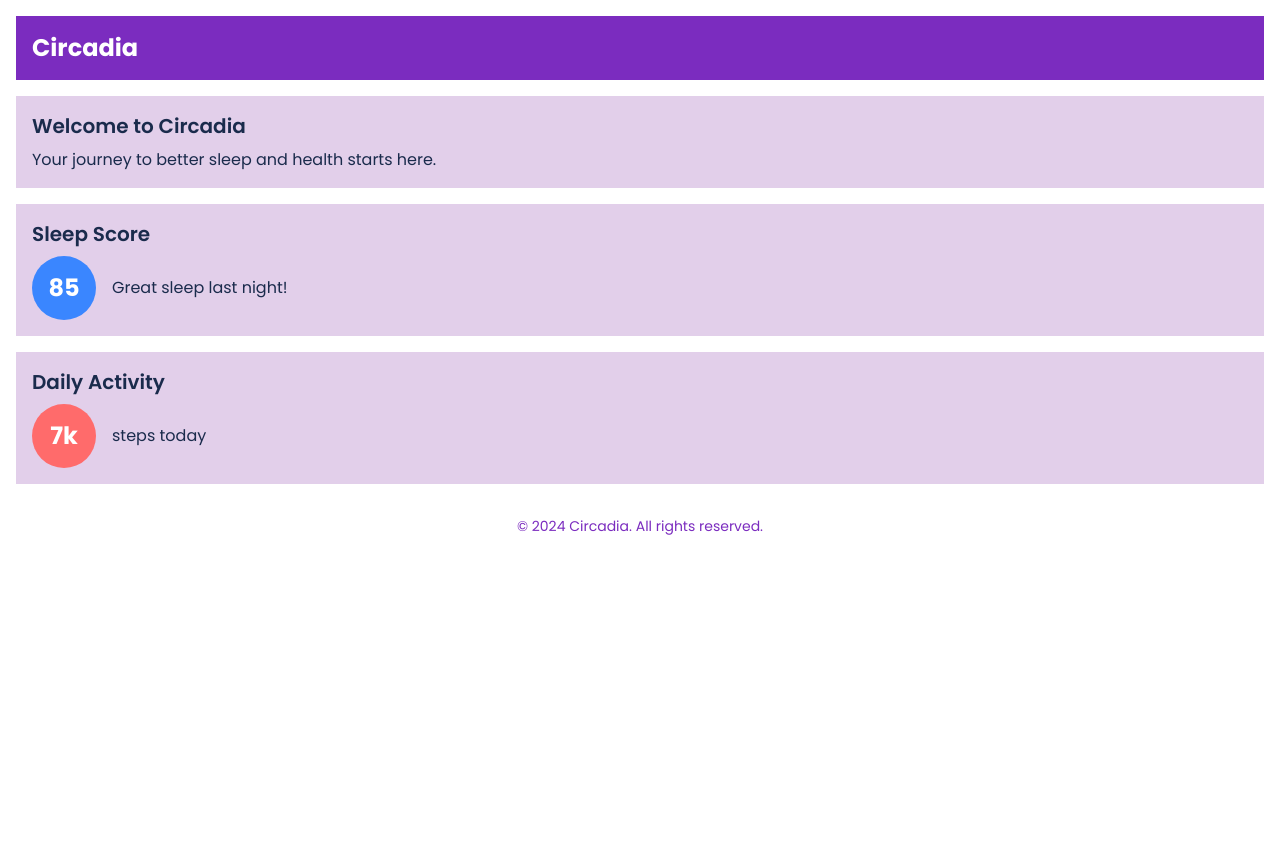
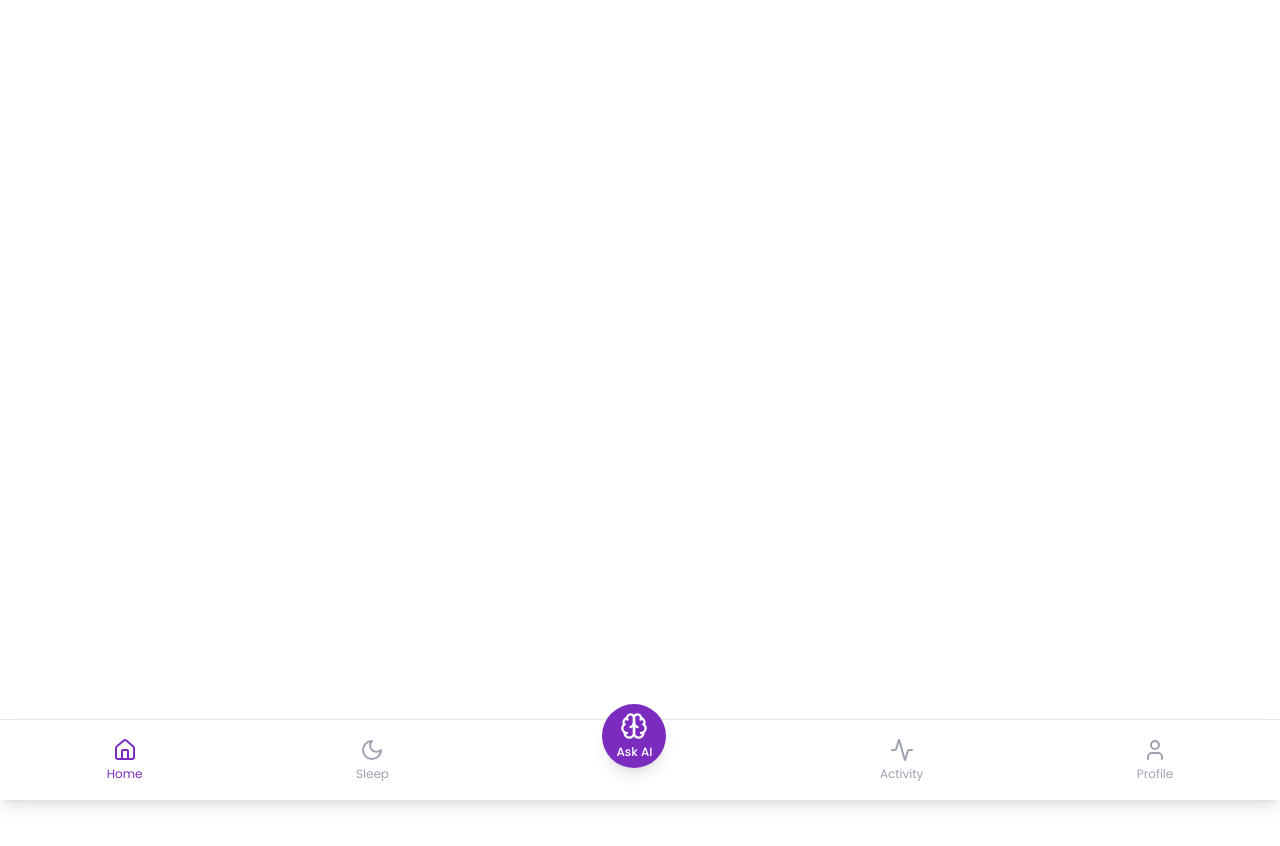
Before and after one commit to Ayushjain2205/circadia, a Next.js app: page / in a window 1280 px wide. Shown: the top 846 px of the page. Before the commit the page ends 800 px from the top, so only its background shows below. Built offline with nearby package versions, Linux system fonts and the light colour scheme.

Commit message:
Reconfig layout

```diff
--- /dev/null
+++ b/src/components/Layout.tsx
@@ -0,0 +1,76 @@
+import React, { ReactNode } from "react";
+import Link from "next/link";
+import { useRouter } from "next/router";
+import { Home, Moon, Activity, User, Brain } from "lucide-react";
+import { Button } from "@/components/ui/button";
+
+interface LayoutProps {
+  children: ReactNode;
+}
+
+const Layout: React.FC<LayoutProps> = ({ children }) => {
+  const router = useRouter();
+
+  const isActive = (path: string) => router.pathname === path;
+
+  return (
+    <div className="flex flex-col min-h-screen bg-white font-poppins text-gray-800">
+      <main className="flex-1 p-4 pb-24">{children}</main>
+      <nav className="fixed bottom-0 left-0 right-0 bg-white shadow-lg border-t border-gray-200">
+        <div className="flex justify-around items-center h-20">
+          <NavItem
+            href="/"
+            icon={<Home className="w-6 h-6" />}
+            label="Home"
+            isActive={isActive("/")}
+          />
+          <NavItem
+            href="/sleep"
+            icon={<Moon className="w-6 h-6" />}
+            label="Sleep"
+            isActive={isActive("/sleep")}
+          />
+          <Link href="/askAi" className="relative -top-6">
+            <Button className="rounded-full bg-[#7B2CBF] text-white hover:bg-[#E2CFEA] hover:text-[#7B2CBF] w-16 h-16 flex flex-col items-center justify-center shadow-lg">
+              <Brain className="w-8 h-8" />
+              <span className="text-xs mt-1">Ask AI</span>
+            </Button>
+          </Link>
+          <NavItem
+            href="/activity"
+            icon={<Activity className="w-6 h-6" />}
+            label="Activity"
+            isActive={isActive("/activity")}
+          />
+          <NavItem
+            href="/profile"
+            icon={<User className="w-6 h-6" />}
+            label="Profile"
+            isActive={isActive("/profile")}
+          />
+        </div>
+      </nav>
+    </div>
+  );
+};
+
+interface NavItemProps {
+  href: string;
+  icon: React.ReactNode;
+  label: string;
+  isActive: boolean;
+}
+
+const NavItem: React.FC<NavItemProps> = ({ href, icon, label, isActive }) => (
+  <Link
+    href={href}
+    className={`flex flex-col items-center ${
+      isActive ? "text-[#7B2CBF]" : "text-gray-400"
+    } hover:text-[#7B2CBF] transition-colors`}
+  >
+    {icon}
+    <span className="text-xs mt-1">{label}</span>
+  </Link>
+);
+
+export default Layout;
--- /dev/null
+++ b/src/pages/activity.tsx
@@ -0,0 +1,12 @@
+import React from "react";
+import Layout from "@/components/Layout";
+
+const Activity = () => {
+  return (
+    <Layout>
+      <div>Activity</div>
+    </Layout>
+  );
+};
+
+export default Activity;
--- /dev/null
+++ b/src/pages/askAi.tsx
@@ -0,0 +1,12 @@
+import React from "react";
+import Layout from "@/components/Layout";
+
+const AskAi = () => {
+  return (
+    <Layout>
+      <div>Ask AI</div>
+    </Layout>
+  );
+};
+
+export default AskAi;
--- a/src/pages/home.tsx
+++ b/src/pages/home.tsx
@@ -1,3 +1,4 @@
+import Layout from "@/components/Layout";
 import { useState } from "react";
 import { Card, CardContent } from "@/components/ui/card";
 import { Button } from "@/components/ui/button";
@@ -59,7 +60,7 @@ export default function HomePage() {
   };
 
   return (
-    <div className="flex flex-col min-h-screen bg-white font-poppins text-gray-800">
+    <Layout>
       <main className="flex-1 p-4 pb-24">
         {/* Overall Wellness Score */}
         <Card className="mb-6 border-none shadow-lg bg-gradient-to-r from-[#7B2CBF] to-[#E2CFEA]">
@@ -148,37 +149,6 @@ export default function HomePage() {
           </CardContent>
         </Card>
       </main>
-
-      {/* Bottom Navigation */}
-      <nav className="fixed bottom-0 left-0 right-0 bg-white shadow-lg border-t border-gray-200">
-        <div className="flex justify-around items-center h-16">
-          <Link href="/" className="text-[#7B2CBF]">
-            <Home className="w-6 h-6" />
-          </Link>
-          <Link
-            href="/sleep"
-            className="text-gray-400 hover:text-[#7B2CBF] transition-colors"
-          >
-            <Moon className="w-6 h-6" />
-          </Link>
-          <Button className="rounded-full bg-[#7B2CBF] text-white hover:bg-[#E2CFEA] hover:text-[#7B2CBF] -mt-8 w-14 h-14 flex items-center justify-center shadow-lg">
-            <Brain className="w-8 h-8" />
-            <span className="sr-only">Ask AI</span>
-          </Button>
-          <Link
-            href="/activity"
-            className="text-gray-400 hover:text-[#7B2CBF] transition-colors"
-          >
-            <Activity className="w-6 h-6" />
-          </Link>
-          <Link
-            href="/profile"
-            className="text-gray-400 hover:text-[#7B2CBF] transition-colors"
-          >
-            <User className="w-6 h-6" />
-          </Link>
-        </div>
-      </nav>
-    </div>
+    </Layout>
   );
 }
--- a/src/pages/index.tsx
+++ b/src/pages/index.tsx
@@ -1,23 +1,23 @@
-
-import { useState, useEffect } from 'react'
-import Image from 'next/image'
+import { useState, useEffect } from "react";
+import Image from "next/image";
+import Layout from "@/components/Layout";
 
 export default function Home() {
-  const [loading, setLoading] = useState(true)
+  const [loading, setLoading] = useState(true);
 
   useEffect(() => {
     const timer = setTimeout(() => {
-      setLoading(false)
-    }, 3000)
+      setLoading(false);
+    }, 3000);
 
-    return () => clearTimeout(timer)
-  }, [])
+    return () => clearTimeout(timer);
+  }, []);
 
   if (loading) {
-    return <LoadingScreen />
+    return <LoadingScreen />;
   }
 
-  return <DummyHomepage />
+  return <DummyHomepage />;
 }
 
 function LoadingScreen() {
@@ -35,42 +35,15 @@ function LoadingScreen() {
       </div>
       <h1 className="text-3xl font-bold text-[#7B2CBF]">Circadia</h1>
     </div>
-  )
+  );
 }
 
 function DummyHomepage() {
   return (
-    <div className="min-h-screen bg-white text-[#1A2B4C] p-4">
-      <header className="bg-[#7B2CBF] text-white p-4 rounded-lg mb-4">
-        <h1 className="text-2xl font-bold">Circadia</h1>
-      </header>
-      <main>
-        <section className="bg-[#E2CFEA] rounded-lg p-4 mb-4">
-          <h2 className="text-xl font-semibold mb-2">Welcome to Circadia</h2>
-          <p>Your journey to better sleep and health starts here.</p>
-        </section>
-        <section className="bg-[#E2CFEA] rounded-lg p-4 mb-4">
-          <h2 className="text-xl font-semibold mb-2">Sleep Score</h2>
-          <div className="flex items-center">
-            <div className="w-16 h-16 rounded-full bg-[#3A86FF] text-white flex items-center justify-center text-2xl font-bold">
-              85
-            </div>
-            <p className="ml-4">Great sleep last night!</p>
-          </div>
-        </section>
-        <section className="bg-[#E2CFEA] rounded-lg p-4">
-          <h2 className="text-xl font-semibold mb-2">Daily Activity</h2>
-          <div className="flex items-center">
-            <div className="w-16 h-16 rounded-full bg-[#FF6B6B] text-white flex items-center justify-center text-2xl font-bold">
-              7k
-            </div>
-            <p className="ml-4">steps today</p>
-          </div>
-        </section>
-      </main>
-      <footer className="mt-8 text-center text-sm text-[#7B2CBF]">
-        <p>© 2024 Circadia. All rights reserved.</p>
-      </footer>
-    </div>
-  )
+    <Layout>
+      <div className="min-h-screen bg-white text-[#1A2B4C]">
+        {/* ... (keep the existing content) */}
+      </div>
+    </Layout>
+  );
 }
--- /dev/null
+++ b/src/pages/profile.tsx
@@ -0,0 +1,12 @@
+import React from "react";
+import Layout from "@/components/Layout";
+
+const Profile = () => {
+  return (
+    <Layout>
+      <div>Profile</div>
+    </Layout>
+  );
+};
+
+export default Profile;
--- /dev/null
+++ b/src/pages/sleep.tsx
@@ -0,0 +1,12 @@
+import React from "react";
+import Layout from "@/components/Layout";
+
+const Sleep = () => {
+  return (
+    <Layout>
+      <div>Sleep</div>
+    </Layout>
+  );
+};
+
+export default Sleep;
```
